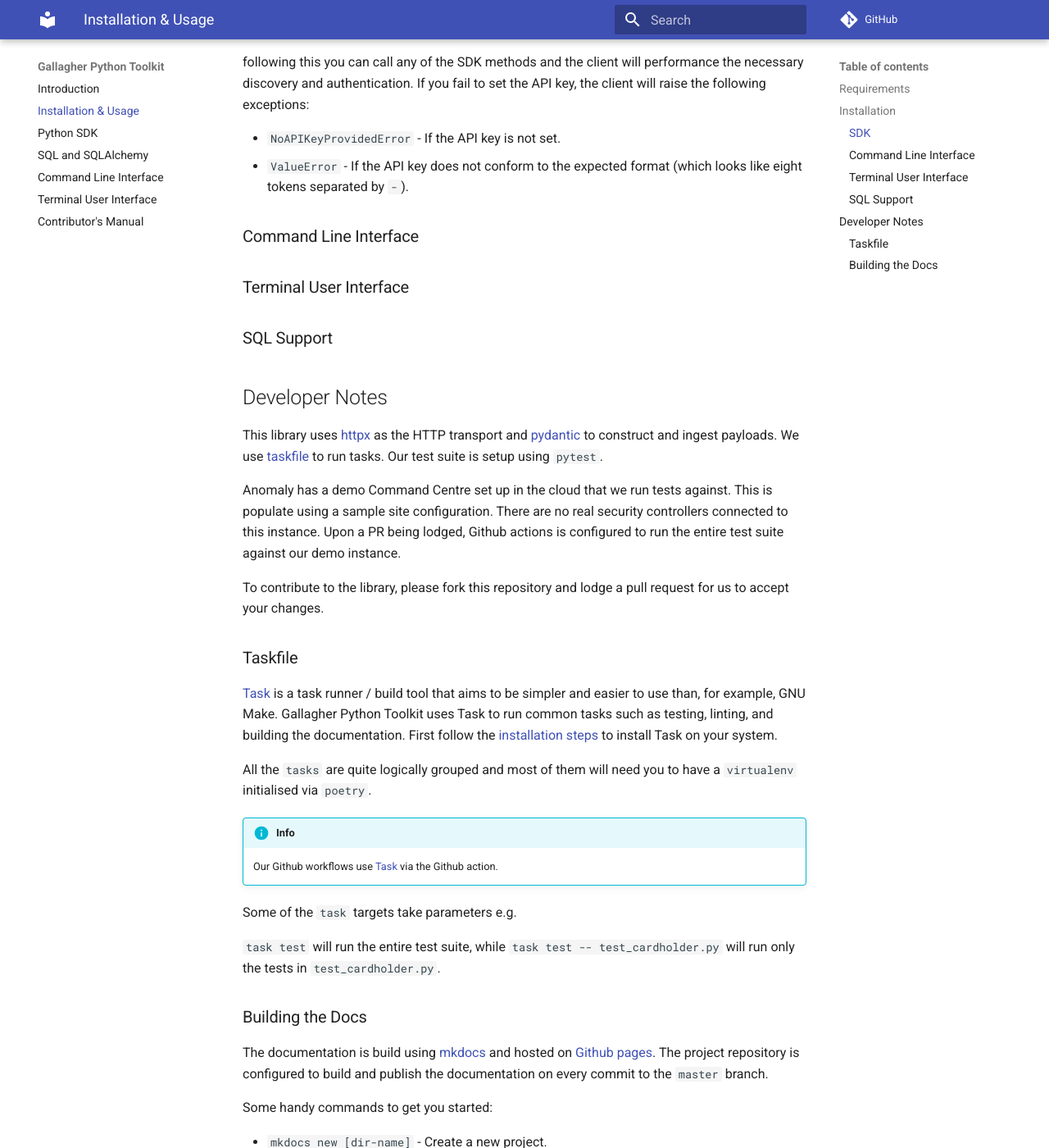
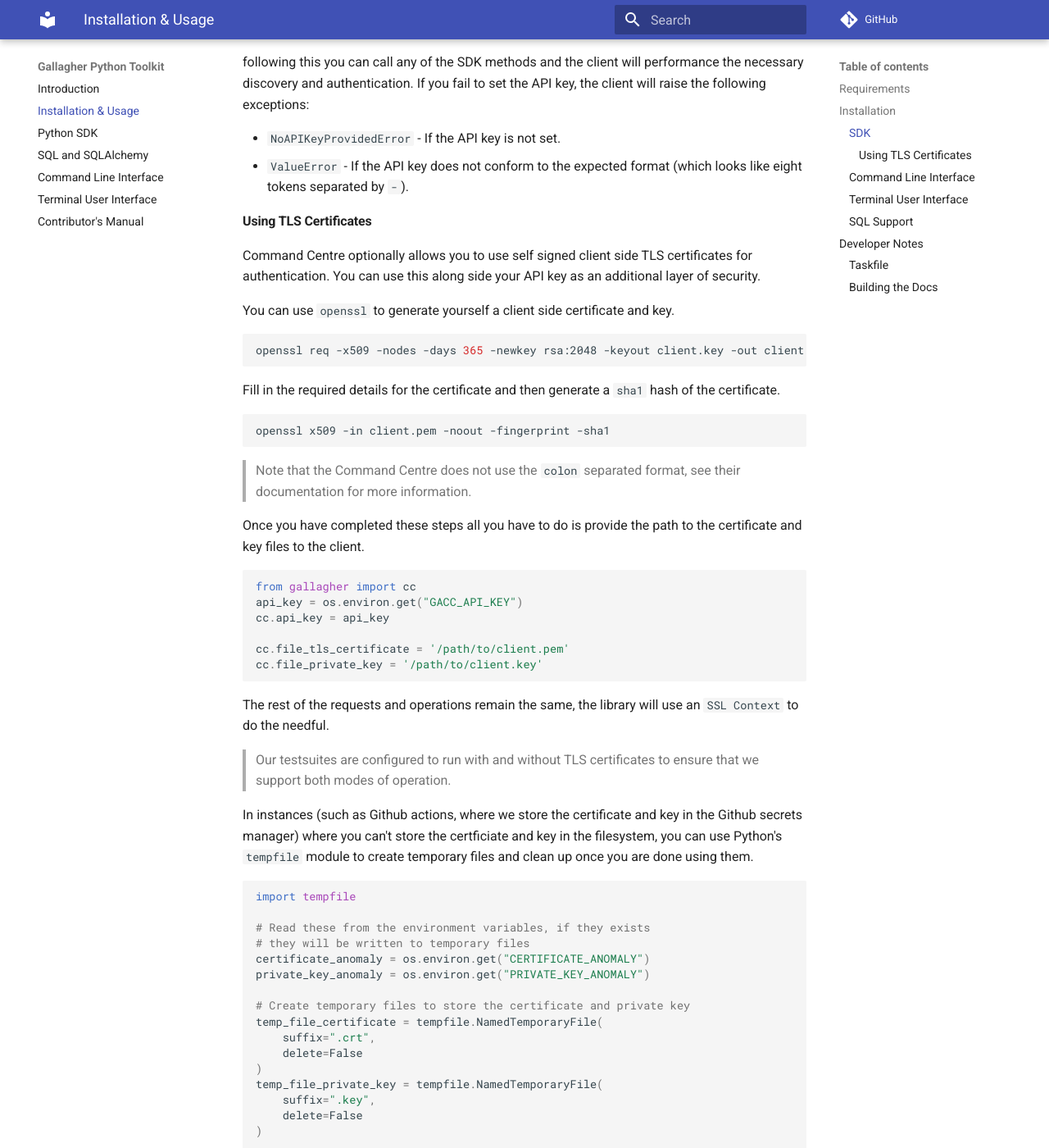
Before and after one commit to anomaly/gallagher, an MkDocs documentation site: the page built from docs/docs/installation.md, in a window 1280 px wide and 1400 px high, scrolled down 1123 px. Shown: the whole window at 82% size. Built offline with MkDocs 1.6.1 and Material for MkDocs 9.7.7, drawn with Linux system fonts in a browser that asks for light colours; comment, search, counter and statistics services are not loaded; some of the changed text lies outside the part shown.

Commit message:
docs: update sdk install docs for #66

````diff
--- a/docs/docs/installation.md
+++ b/docs/docs/installation.md
@@ -41,6 +41,77 @@
 - `NoAPIKeyProvidedError` - If the API key is not set.
 - `ValueError` - If the API key does not conform to the expected format (which looks like eight tokens separated by `-`).
 
+#### Using TLS Certificates
+
+Command Centre optionally allows you to use self signed client side TLS certificates for authentication. You can use this along side your API key as an additional layer of security.
+
+You can use `openssl` to generate yourself a client side certificate and key.
+
+```bash
+openssl req -x509 -nodes -days 365 -newkey rsa:2048 -keyout client.key -out client.pem
+```
+
+Fill in the required details for the certificate and then generate a `sha1` hash of the certificate.
+
+```bash
+openssl x509 -in client.pem -noout -fingerprint -sha1
+```
+
+> Note that the Command Centre does not use the `colon` separated format, see their documentation for more information.
+
+Once you have completed these steps all you have to do is provide the path to the certificate and key files to the client.
+
+```python
+from gallagher import cc
+api_key = os.environ.get("GACC_API_KEY")
+cc.api_key = api_key
+
+cc.file_tls_certificate = '/path/to/client.pem'
+cc.file_private_key = '/path/to/client.key'
+```
+
+The rest of the requests and operations remain the same, the library will use an `SSL Context` to do the needful.
+
+> Our testsuites are configured to run with and without TLS certificates to ensure that we support both modes of operation.
+
+In instances (such as Github actions, where we store the certificate and key in the Github secrets manager) where you can't store the certficiate and key in the filesystem, you can use Python's `tempfile` module to create temporary files and clean up once you are done using them.
+
+```python
+import tempfile
+
+# Read these from the environment variables, if they exists
+# they will be written to temporary files
+certificate_anomaly = os.environ.get("CERTIFICATE_ANOMALY")
+private_key_anomaly = os.environ.get("PRIVATE_KEY_ANOMALY")
+
+# Create temporary files to store the certificate and private key
+temp_file_certificate = tempfile.NamedTemporaryFile(
+    suffix=".crt",
+    delete=False
+)
+temp_file_private_key = tempfile.NamedTemporaryFile(
+    suffix=".key",
+    delete=False
+)
+
+# Write the certificate and private key to temporary files
+if certificate_anomaly and temp_file_certificate:
+    temp_file_certificate.write(certificate_anomaly.encode('utf-8'))
+
+if private_key_anomaly and temp_file_private_key:
+    temp_file_private_key.write(private_key_anomaly.encode('utf-8'))
+```
+
+You can assign these temporary files to the client as shown above.
+
+```python
+from gallagher import cc
+
+cc.api_key = api_key
+cc.file_tls_certificate = temp_file_certificate.name
+cc.file_private_key = temp_file_private_key.name
+```
+
 ### Command Line Interface
 
 ### Terminal User Interface
````
